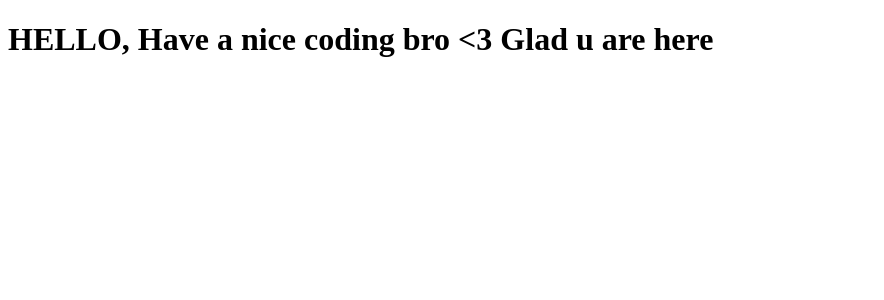
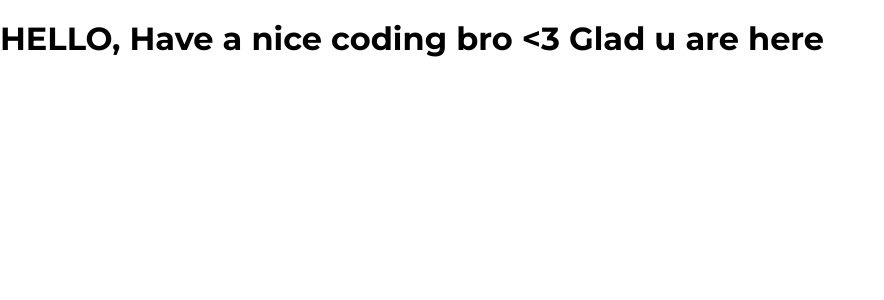
Before and after one commit to DonquixoteSabo/adv-study-buddy, a React (Create React App) app: page / in a window 1280 px wide. Shown: the top 300 px of the page, without its empty margins (0-884 px from the left). Built offline with nearby package versions, Linux system fonts and the light colour scheme.

Commit message:
build: Add CSS normalize

```diff
--- a/public/index.html
+++ b/public/index.html
@@ -1,43 +1,23 @@
 <!DOCTYPE html>
-<html lang="en">
+<html lang='en'>
 <head>
-    <meta charset="utf-8" />
-    <link rel="icon" href="%PUBLIC_URL%/favicon.ico" />
-    <meta name="viewport" content="width=device-width, initial-scale=1" />
-    <meta name="theme-color" content="#000000" />
+  <meta charset='utf-8' />
+  <link href='%PUBLIC_URL%/favicon.ico' rel='icon' />
+  <meta content='width=device-width, initial-scale=1' name='viewport' />
+  <meta content='#000000' name='theme-color' />
   <meta
-      name="description"
-      content="Web site created using create-react-app"
+    content='Web site created using create-react-app'
+    name='description'
   />
-    <link rel="apple-touch-icon" href="%PUBLIC_URL%/logo192.png" />
-    <!--
-      manifest.json provides metadata used when your web app is installed on a
-      user's mobile device or desktop. See https://developers.google.com/web/fundamentals/web-app-manifest/
-    -->
-    <link rel="manifest" href="%PUBLIC_URL%/manifest.json" />
-    <!--
-      Notice the use of %PUBLIC_URL% in the tags above.
-      It will be replaced with the URL of the `public` folder during the build.
-      Only files inside the `public` folder can be referenced from the HTML.
-
-      Unlike "/favicon.ico" or "favicon.ico", "%PUBLIC_URL%/favicon.ico" will
-      work correctly both with client-side routing and a non-root public URL.
-      Learn how to configure a non-root public URL by running `npm run build`.
-    -->
-    <title>React App</title>
+  <link href='%PUBLIC_URL%/logo192.png' rel='apple-touch-icon' />
+  <link href='%PUBLIC_URL%/manifest.json' rel='manifest' />
+  <link href='https://fonts.googleapis.com' rel='preconnect'>
+  <link crossorigin href='https://fonts.gstatic.com' rel='preconnect'>
+  <link href='https://fonts.googleapis.com/css2?family=Montserrat:wght@400;500;700&display=swap' rel='stylesheet'>
+  <title>Study buddy</title>
 </head>
 <body>
 <noscript>You need to enable JavaScript to run this app.</noscript>
-    <div id="root"></div>
-    <!--
-      This HTML file is a template.
-      If you open it directly in the browser, you will see an empty page.
-
-      You can add webfonts, meta tags, or analytics to this file.
-      The build step will place the bundled scripts into the <body> tag.
-
-      To begin the development, run `npm start` or `yarn start`.
-      To create a production bundle, use `npm run build` or `yarn build`.
-    -->
+<div id='root'></div>
 </body>
 </html>
--- /dev/null
+++ b/src/assets/styles/GlobalStyle.ts
@@ -0,0 +1,124 @@
+import { createGlobalStyle } from 'styled-components';
+
+const GlobalStyle = createGlobalStyle`
+  /*! normalize.css v8.0.1 | MIT License | github.com/necolas/normalize.css */
+
+  html {
+    line-height: 1.15; /* 1 */
+    -webkit-text-size-adjust: 100%; /* 2 */
+  }
+
+  body {
+    margin: 0;
+  }
+
+  main {
+    display: block;
+  }
+
+  h1 {
+    font-size: 2em;
+    margin: 0.67em 0;
+  }
+
+  a {
+    background-color: transparent;
+    color: inherit;
+  }
+
+  b,
+  strong {
+    font-weight: bolder;
+  }
+
+  img {
+    border-style: none;
+  }
+
+  button,
+  input,
+  select,
+  textarea {
+    font-family: inherit;
+    font-size: 100%;
+    line-height: 1.15;
+    margin: 0;
+  }
+
+  button,
+  input { /* 1 */
+    overflow: visible;
+  }
+
+
+  button,
+  select { /* 1 */
+    text-transform: none;
+  }
+
+  button,
+  [type="button"],
+  [type="reset"],
+  [type="submit"] {
+    -webkit-appearance: button;
+  }
+
+
+  button::-moz-focus-inner,
+  [type="button"]::-moz-focus-inner,
+  [type="reset"]::-moz-focus-inner,
+  [type="submit"]::-moz-focus-inner {
+    border-style: none;
+    padding: 0;
+  }
+
+  button:-moz-focusring,
+  [type="button"]:-moz-focusring,
+  [type="reset"]:-moz-focusring,
+  [type="submit"]:-moz-focusring {
+    outline: 1px dotted ButtonText;
+  }
+
+
+  textarea {
+    overflow: auto;
+  }
+
+
+  [type="checkbox"],
+  [type="radio"] {
+    box-sizing: border-box; /* 1 */
+    padding: 0; /* 2 */
+  }
+
+  [type="number"]::-webkit-inner-spin-button,
+  [type="number"]::-webkit-outer-spin-button {
+    height: auto;
+  }
+
+
+  [type="search"] {
+    -webkit-appearance: textfield; /* 1 */
+    outline-offset: -2px; /* 2 */
+  }
+
+  [type="search"]::-webkit-search-decoration {
+    -webkit-appearance: none;
+  }
+
+  ::-webkit-file-upload-button {
+    -webkit-appearance: button; /* 1 */
+    font: inherit; /* 2 */
+  }
+
+  *, *::before, *::after {
+    box-sizing: border-box;
+  }
+
+  html, body {
+    font-family: 'Montserrat', sans-serif;
+  }
+
+`;
+
+export default GlobalStyle;
--- a/src/components/Root/Root.tsx
+++ b/src/components/Root/Root.tsx
@@ -1,6 +1,10 @@
+//styled-components setup
+import GlobalStyle from 'assets/styles/GlobalStyle';
+
 const Root = () => {
   return (
     <>
+      <GlobalStyle />
       <h1>HELLO, Have a nice coding bro {'<3'} Glad u are here</h1>
     </>
   );
```
Also changed, not shown: src/reportWebVitals.ts (deleted, +0 -15 lines), src/logo.svg (deleted). Lines whose indentation alone changed are shown as unchanged.
